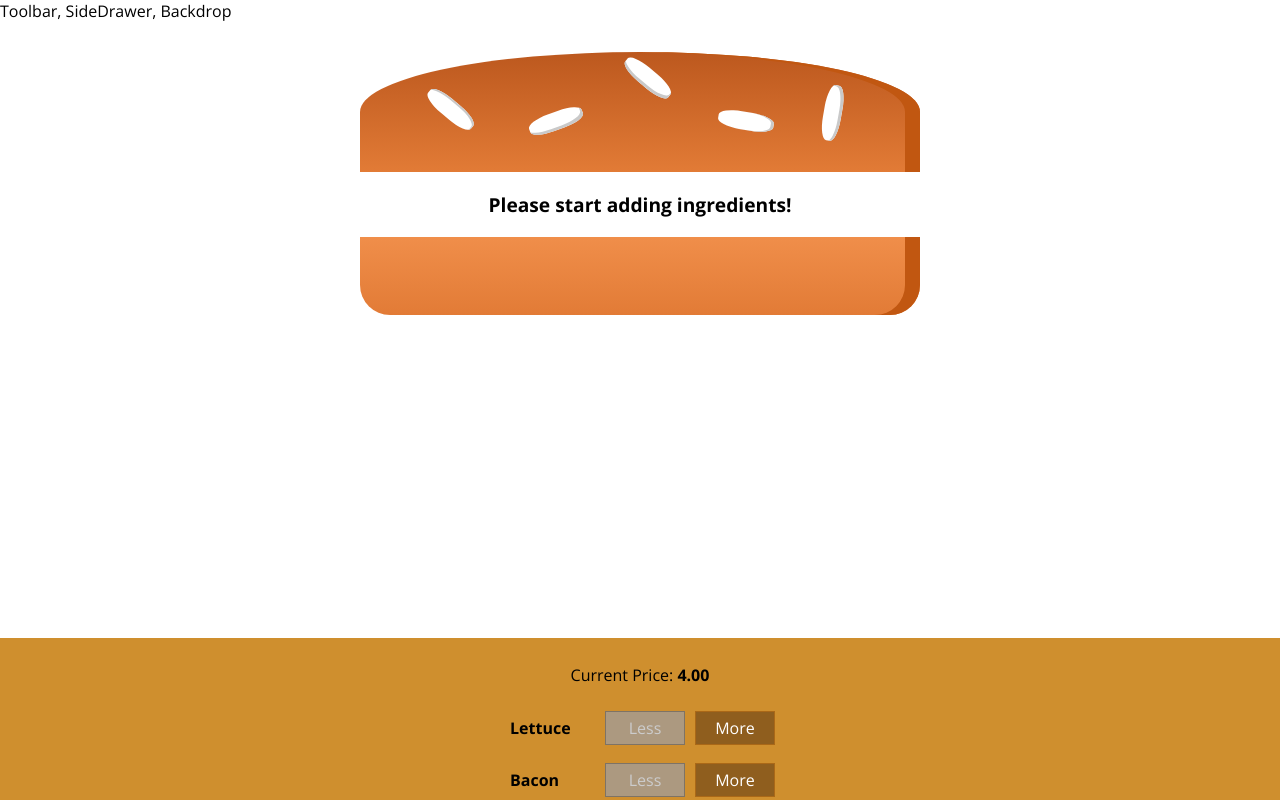
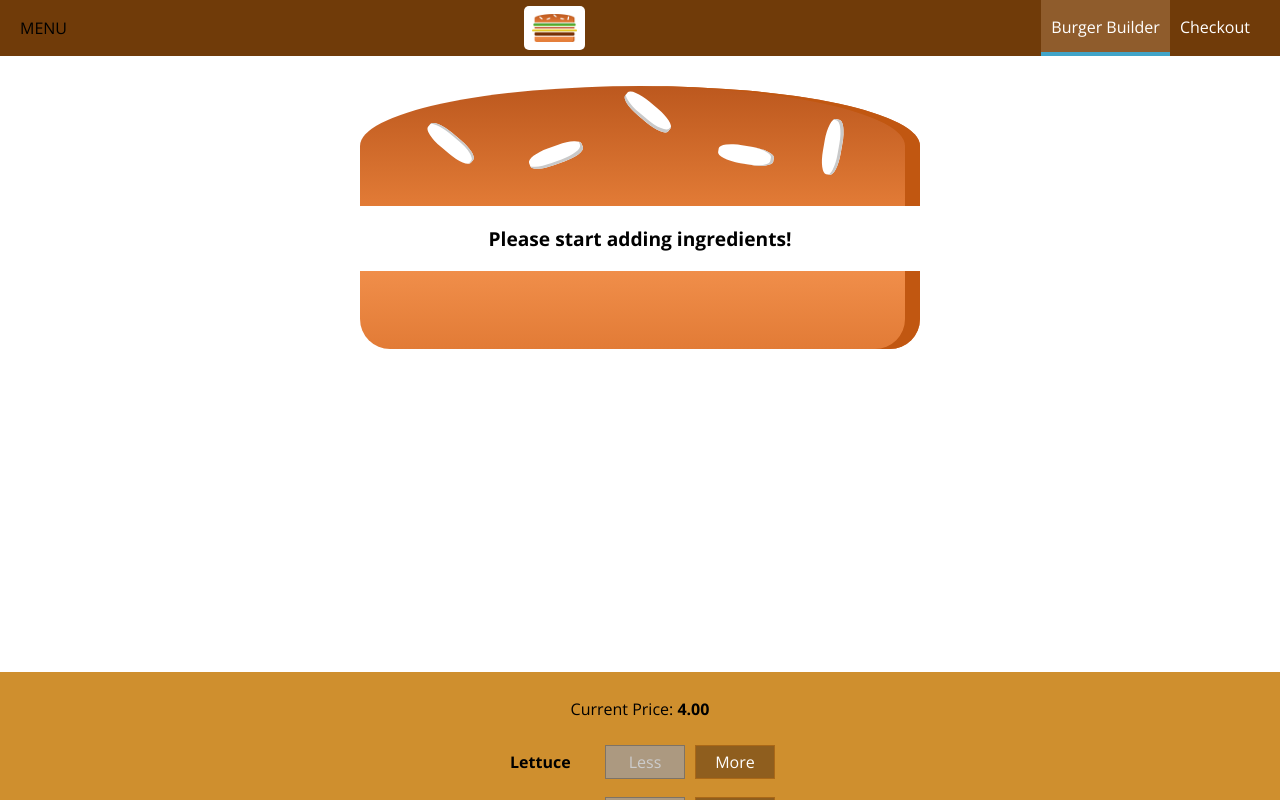
Before and after one commit to kweidner14/burgerbuilder, a React (Create React App) app: page / in a window 1280 px wide. Shown: the top 800 px of the page. Built offline with nearby package versions, Linux system fonts and the light colour scheme.

Commit message:
Add Toolbar, Logo, and reusable Navigation Items

```diff
--- a/src/components/Layout/Layout.js
+++ b/src/components/Layout/Layout.js
@@ -1,12 +1,11 @@
 import React from 'react';
 import Aux from '../../hoc/Aux';
 import classes from './Layout.module.css';
+import Toolbar from '../Navigation/Toolbar/Toolbar';
 
 const layout = (props) => (
     <Aux>
-      <div>
-        Toolbar, SideDrawer, Backdrop
-      </div>
+      <Toolbar />
       <main className={classes.Content}>
         {props.children}
       </main>
--- a/src/components/Layout/Layout.module.css
+++ b/src/components/Layout/Layout.module.css
@@ -1,3 +1,3 @@
 .Content {
-    margin-top: 16px;
+    margin-top: 72px;
 }
--- /dev/null
+++ b/src/components/Logo/Logo.js
@@ -0,0 +1,11 @@
+import React from 'react';
+import burgerLogo from '../../assets/images/original.png'
+import classes from './Logo.module.css';
+
+const logo = (props) => (
+    <div className={classes.Logo}>
+      <img src={burgerLogo} alt="BurgerBuilder"/>
+    </div>
+)
+
+export default logo;
--- /dev/null
+++ b/src/components/Logo/Logo.module.css
@@ -0,0 +1,11 @@
+.Logo {
+    background-color: white;
+    padding: 8px;
+    height: 80%;
+    box-sizing: border-box;
+    border-radius: 5px;
+}
+
+.Logo img {
+    height: 100%;
+}
--- /dev/null
+++ b/src/components/Navigation/NavigationItems/NavItem/NavItem.js
@@ -0,0 +1,12 @@
+import React from "react";
+import classes from './NavItem.module.css';
+
+const navItem = (props) => (
+    <li className={classes.NavItem}>
+      <a
+          href={props.link}
+          className={props.active ? classes.active : null}>{props.children}</a>
+    </li>
+);
+
+export default navItem;
--- /dev/null
+++ b/src/components/Navigation/NavigationItems/NavItem/NavItem.module.css
@@ -0,0 +1,25 @@
+.NavItem {
+    margin: 0;
+    box-sizing: border-box;
+    display: flex;
+    height: 100%;
+    align-items: center;
+}
+
+.NavItem a {
+    color: white;
+    text-decoration: none;
+    height: 100%;
+    padding: 16px 10px;
+    border-bottom: 4px solid transparent;
+    box-sizing: border-box;
+    display: block;
+}
+
+.NavItem a:hover,
+.NavItem a:active,
+.NavItem a.active {
+    background-color: #8f5c2c;
+    border-bottom: 4px solid #40a4c8;
+    color: white;
+}
--- /dev/null
+++ b/src/components/Navigation/NavigationItems/NavigationItems.js
@@ -0,0 +1,15 @@
+import React from 'react';
+import classes from './NavigationItems.module.css';
+import NavItem from './NavItem/NavItem';
+
+const navigationItems = () => (
+    <ul className={classes.NavigationItems}>
+      <NavItem link="/" active>Burger Builder</NavItem>
+      <NavItem link="/">Checkout</NavItem>
+
+
+
+    </ul>
+);
+
+export default navigationItems;
--- /dev/null
+++ b/src/components/Navigation/NavigationItems/NavigationItems.module.css
@@ -0,0 +1,8 @@
+.NavigationItems {
+    margin: 0;
+    padding: 0;
+    list-style: none;
+    display: flex;
+    align-items: center;
+    height: 100%;
+}
--- /dev/null
+++ b/src/components/Navigation/Toolbar/Toolbar.js
@@ -0,0 +1,16 @@
+import React from 'react';
+import classes from './Toolbar.module.css';
+import Logo from '../../Logo/Logo';
+import NavigationItems from '../NavigationItems/NavigationItems';
+
+const toolbar = (props) => (
+    <header className={classes.Toolbar}>
+      <div>MENU</div>
+      <Logo />
+      <nav>
+        <NavigationItems />
+      </nav>
+    </header>
+)
+
+export default toolbar;
--- /dev/null
+++ b/src/components/Navigation/Toolbar/Toolbar.module.css
@@ -0,0 +1,18 @@
+.Toolbar {
+    height: 56px;
+    width: 100%;
+    position: fixed;
+    top: 0;
+    left: 0;
+    background-color: #703b09;
+    display: flex;
+    justify-content: space-between;
+    align-items: center;
+    padding: 0 20px;
+    box-sizing: border-box;
+    z-index: 90;
+}
+
+.Toolbar nav {
+    height: 100%;
+}
```
Also changed, not shown: src/assets/images/original.png (added).
